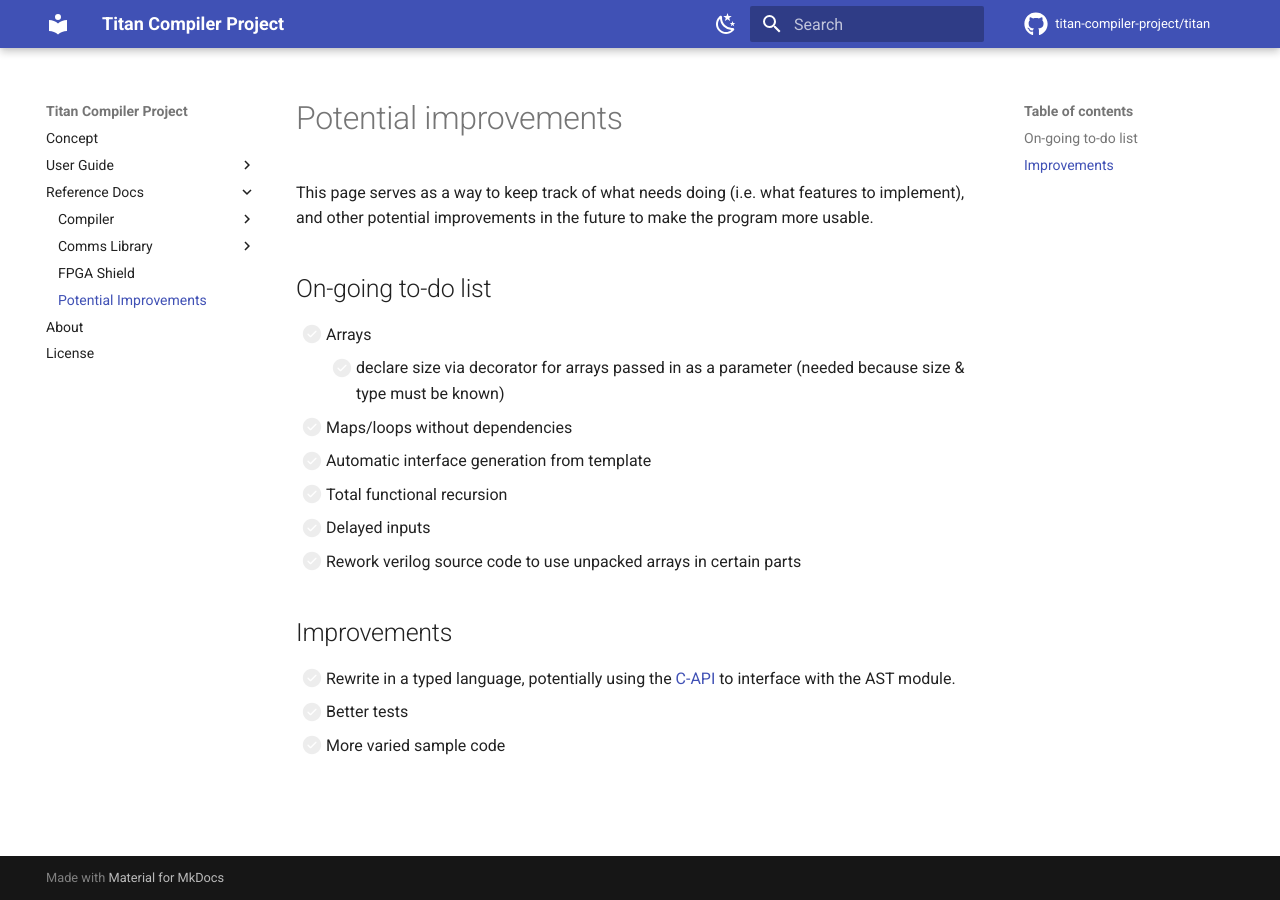
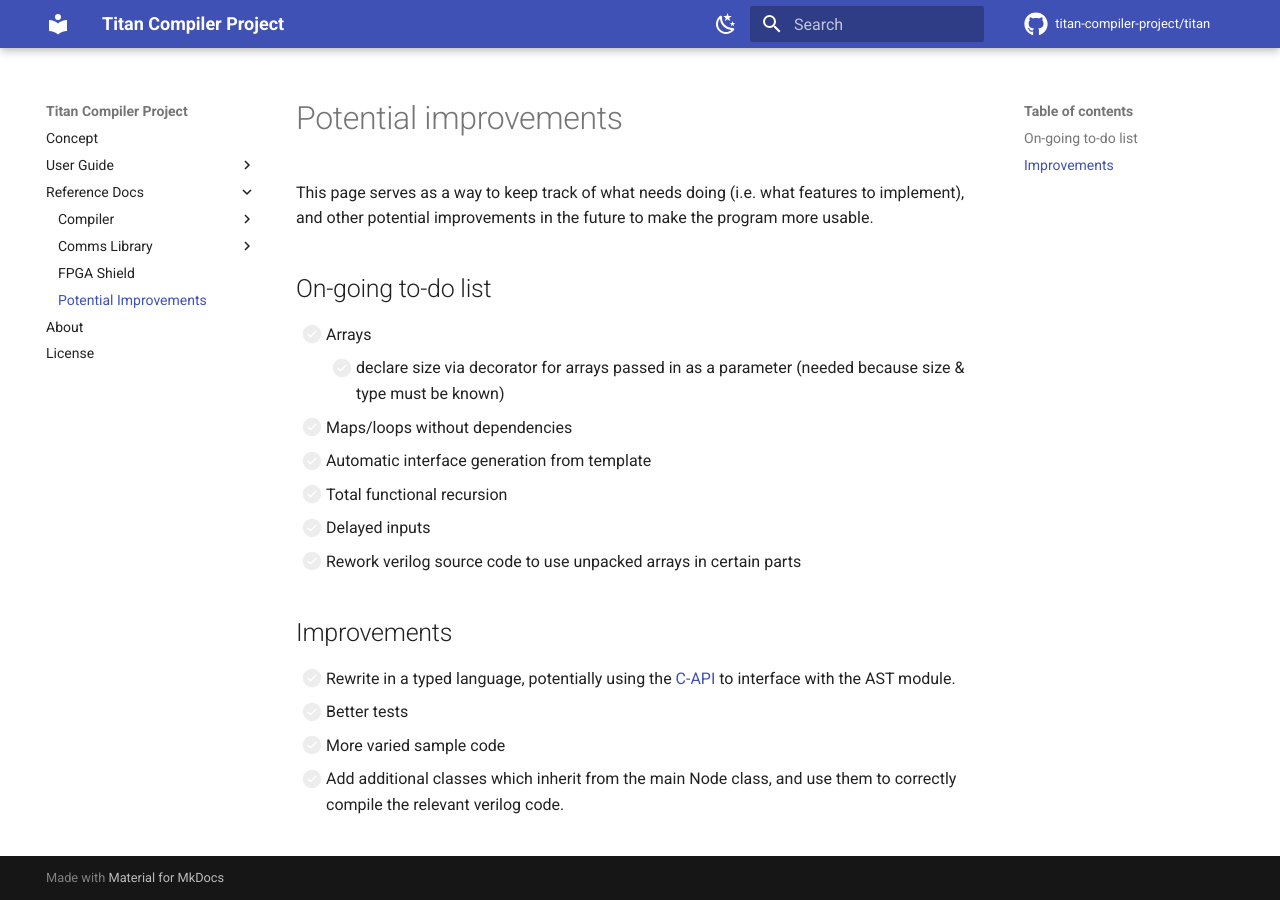
Before and after one commit to titan-compiler-project/titan, an MkDocs documentation site: the page built from docs/reference-docs/potential-improvements.md, in a window 1280 px wide. Built offline with MkDocs 1.6.1 and Material for MkDocs 9.7.7, drawn with Linux system fonts in a browser that asks for light colours; comment, search, counter and statistics services are not loaded.

Commit message:
added idea

```diff
--- a/docs/reference-docs/potential-improvements.md
+++ b/docs/reference-docs/potential-improvements.md
@@ -15,3 +15,4 @@ This page serves as a way to keep track of what needs doing (i.e. what features
 - [ ] Rewrite in a typed language, potentially using the [C-API](https://docs.python.org/3/c-api/) to interface with the AST module.
 - [ ] Better tests
 - [ ] More varied sample code
+- [ ] Add additional classes which inherit from the main Node class, and use them to correctly compile the relevant verilog code.
```
